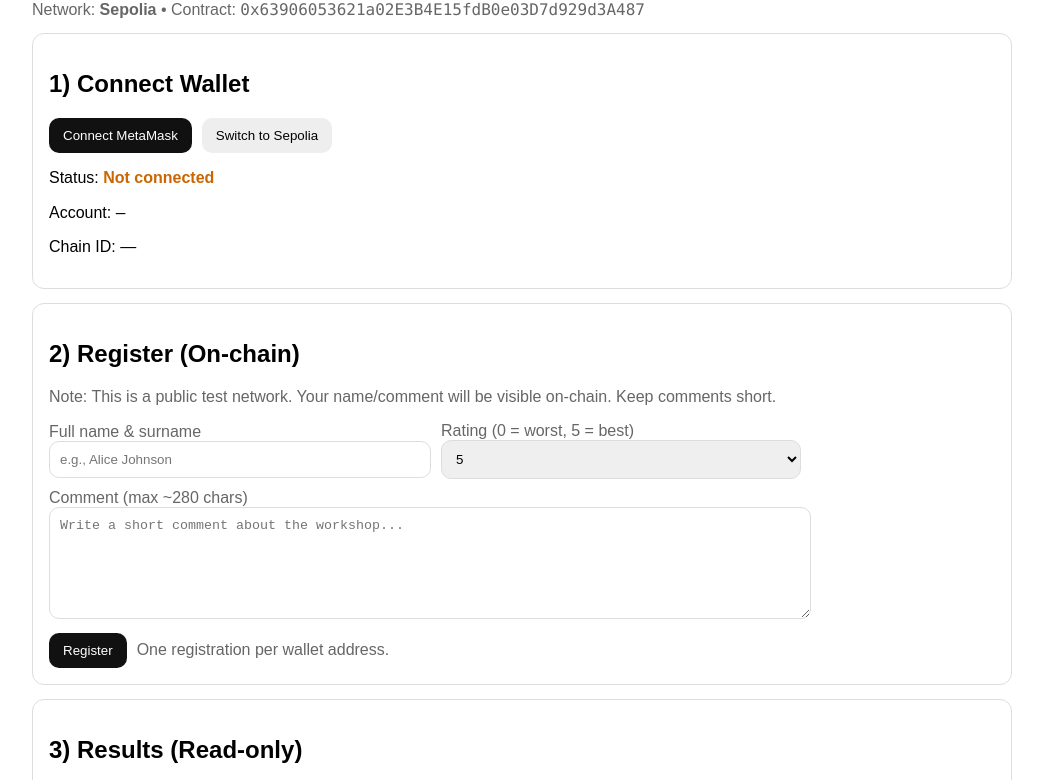
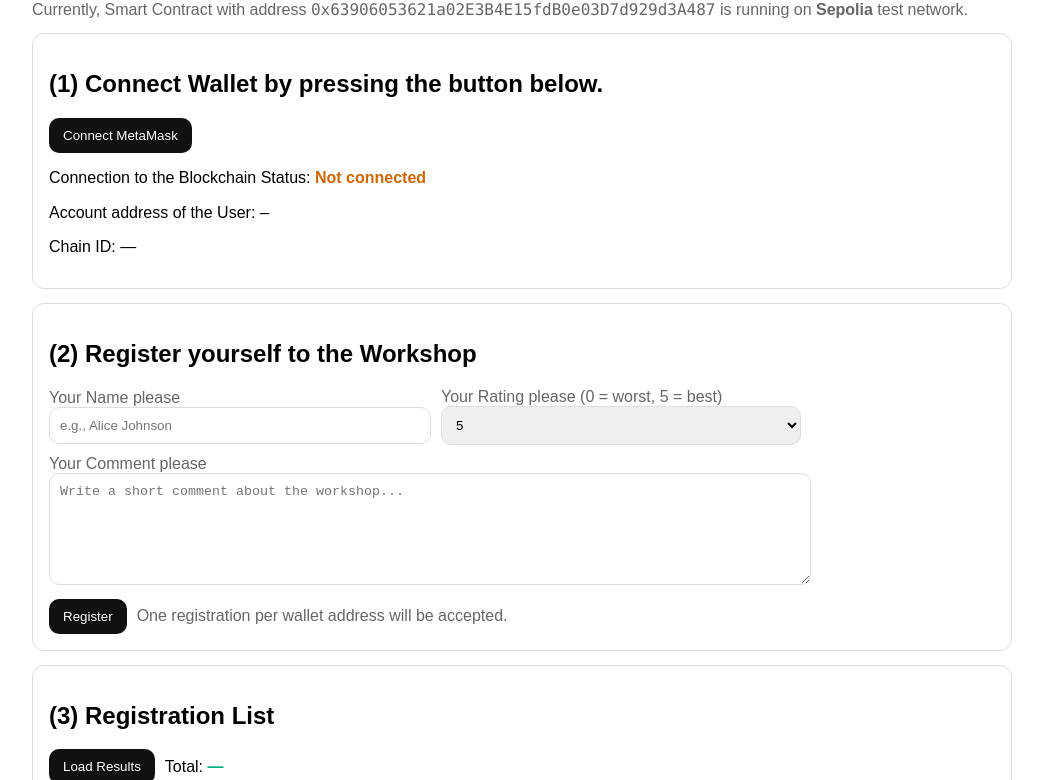
Before and after one commit to VedatCOSKUN/registration, a plain HTML site: page index.html in a window 1280 px wide. Shown: the part 69-849 px from the top of the page, without its empty margins (118-1161 px from the left). Drawn offline with nearby package versions, Linux system fonts and the light colour scheme.

Commit message:
Update index.html

```diff
--- a/index.html
+++ b/index.html
@@ -27,38 +27,31 @@
   </style>
 </head>
 <body>
-  <h1>Workshop Attendance (Blockchain Demo)</h1>
+  <h1>Workshop Attendance Blockchain Demo App</h1>
   <div class="muted">
-    Network: <b>Sepolia</b> • Contract: <span class="mono" id="contractAddr"></span>
+    Currently, Smart Contract with address <span class="mono" id="contractAddr"></span> is running on <b>Sepolia</b> test network.
   </div>
 
-
   <div class="card">
-    <h2>1) Connect Wallet</h2>
+    <h2>(1) Connect Wallet by pressing the button below.</h2>
     <div class="row">
       <button class="primary" id="btnConnect">Connect MetaMask</button>
-      <button class="secondary" id="btnSwitch">Switch to Sepolia</button>
     </div>
-    <p>Status: <span id="status" class="warn">Not connected</span></p>
-    <p>Account: <span id="account" class="mono">—</span></p>
+    <p>Connection to the Blockchain Status: <span id="status" class="warn">Not connected</span></p>
+    <p>Account address of the User: <span id="account" class="mono">—</span></p>
     <p>Chain ID: <span id="chainId">—</span></p>
   </div>
 
   <div class="card">
-    <h2>2) Register (On-chain)</h2>
-    <p class="muted">
-      Note: This is a public test network. Your name/comment will be visible on-chain.
-      Keep comments short.
-    </p>
-
+    <h2>(2) Register yourself to the Workshop</h2>
     <div class="row">
       <div>
-        <div class="muted">Full name & surname</div>
+        <div class="muted">Your Name please</div>
         <input id="fullName" placeholder="e.g., Alice Johnson" />
       </div>
 
       <div>
-        <div class="muted">Rating (0 = worst, 5 = best)</div>
+        <div class="muted">Your Rating please (0 = worst, 5 = best)</div>
         <select id="rating">
           <option value="5">5</option><option value="4">4</option><option value="3">3</option>
           <option value="2">2</option><option value="1">1</option><option value="0">0</option>
@@ -67,20 +60,20 @@
     </div>
 
     <div style="margin-top:10px;">
-      <div class="muted">Comment (max ~280 chars)</div>
+      <div class="muted">Your Comment please</div>
       <textarea id="comment" placeholder="Write a short comment about the workshop..."></textarea>
     </div>
 
     <div class="row" style="margin-top:10px;">
       <button class="primary" id="btnRegister">Register</button>
-      <span class="muted">One registration per wallet address.</span>
+      <span class="muted">One registration per wallet address will be accepted.</span>
     </div>
   </div>
 
   <div class="card">
-    <h2>3) Results (Read-only)</h2>
+    <h2>(3) Registration List</h2>
     <div class="row">
-      <button class="secondary" id="btnLoad">Load Results</button>
+      <button class="primary" id="btnLoad">Load Results</button>
       <span>Total: <span id="total" class="ok">—</span></span>
     </div>
 
```
